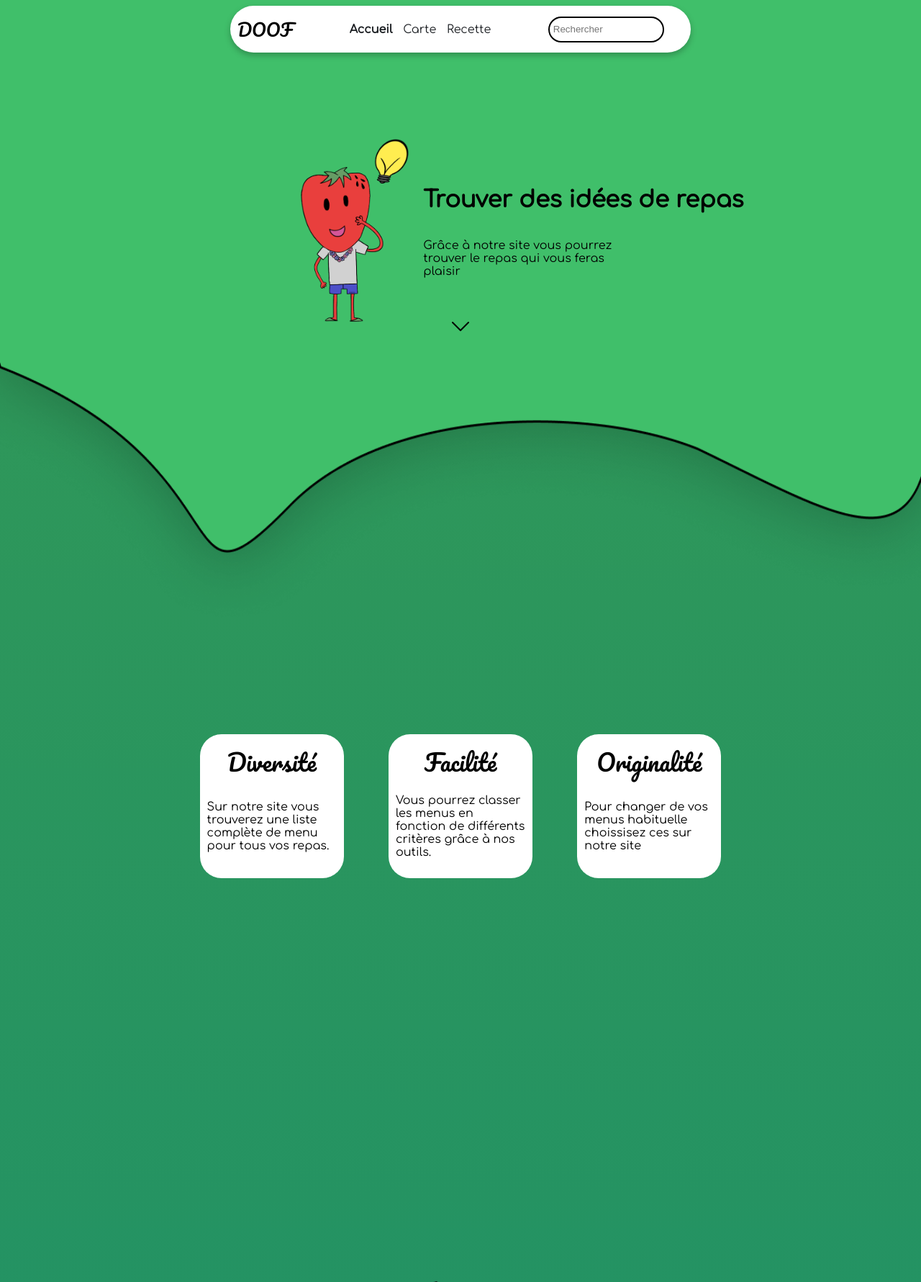
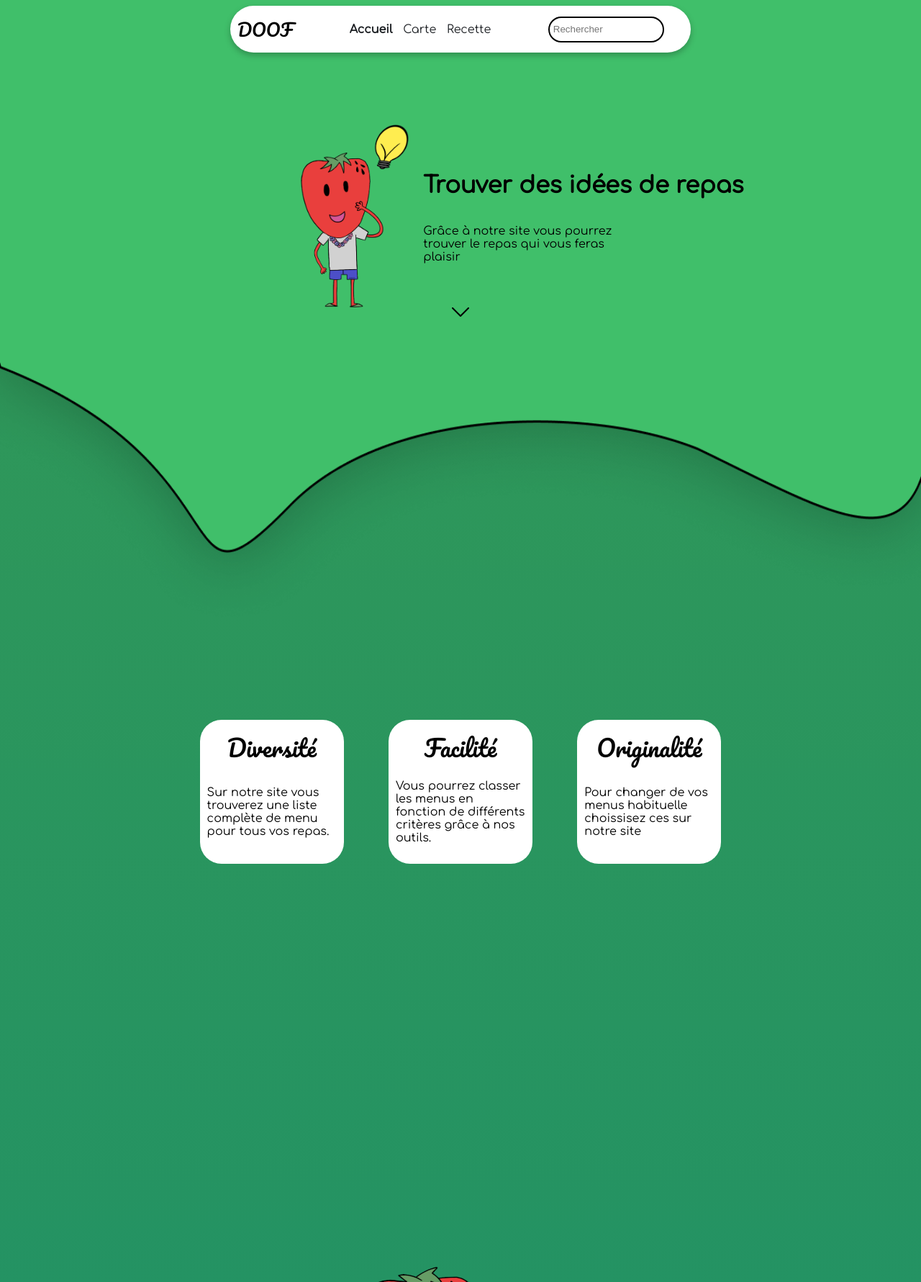
Before and after one commit to lololepetitrigolo/Doof, a Django app: page / in a window 1280 px wide. Shown: the top 1781 px of the page at 72% size. Run offline with Django 3.2, Linux system fonts and the light colour scheme; data comes from the database, SQL or seed files in the repository.

Commit message:
Fix index on IPAD

```diff
--- a/menu/static/css/main.css
+++ b/menu/static/css/main.css
@@ -11,7 +11,7 @@
     margin-left: auto;
     margin-right: auto;
     max-width: 90vw;
-    margin-top: 15vh;
+    margin-top: 100px;
 }
 
 #content{
@@ -25,7 +25,6 @@
     margin-top: auto;
     margin-bottom: auto;
 }
-
 
 h1{
     font-size: 32px;
```
